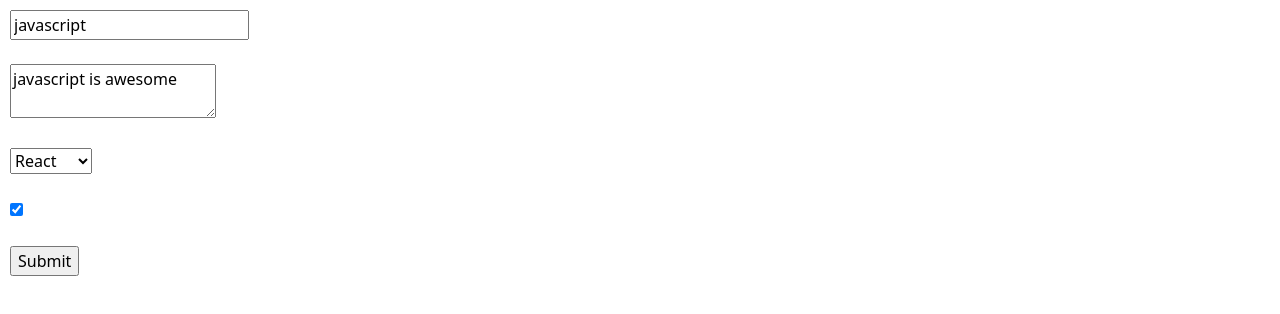
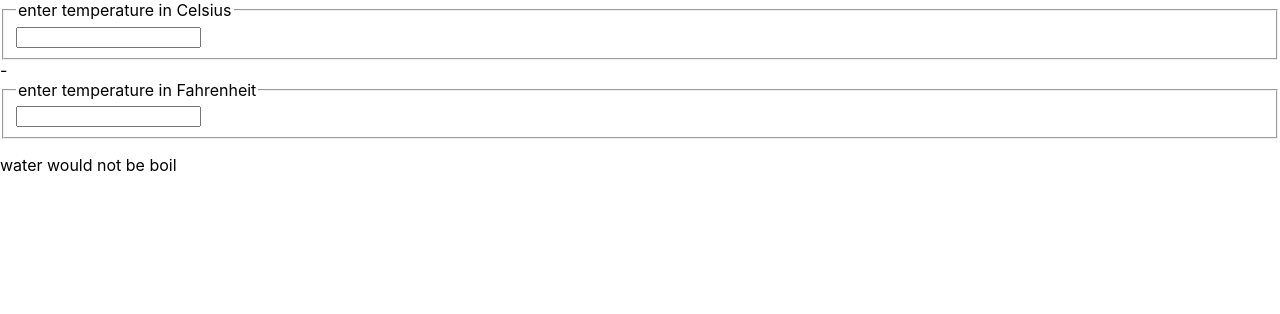
Before and after one commit to enamul58/React-JS-Fundamentals, a React (Create React App) app in the folder reactexercise/: page / in a window 1280 px wide. Shown: the top 314 px of the page. Built offline with nearby package versions, Linux system fonts and the light colour scheme.

Commit message:
temperature calculator app

```diff
--- a/reactexercise/src/App.js
+++ b/reactexercise/src/App.js
@@ -11,9 +11,10 @@
 import ClockTwo from "./components/Clock_2/ClockTwo";
 import ClockList from "./components/Clock_2/ClockList";
 import Form from "./components/Form/Form";
+import Calculator from "./components/TemperatureCalculator/Calculator";
 
 function App() {
-  const ary = [1, 2, 3];
+  // const ary = [1, 2, 3];
   return (
     <>
       {/* <Card style={{ width: "20rem", margin: "20px" }}>
@@ -34,7 +35,8 @@
       {/* <Clock local="bn-BD"></Clock> */}
       {/* <ClockTwo></ClockTwo> */}
       {/* <ClockList ary={ary}></ClockList> */}
-      <Form></Form>
+      {/* <Form></Form> */}
+      <Calculator />
     </>
   );
 }
--- /dev/null
+++ b/reactexercise/src/components/TemperatureCalculator/BoilingVerdict.js
@@ -0,0 +1,6 @@
+export default function BoilingVerdict({ celsius = 0 }) {
+  if (celsius >= 100) {
+    return <p>water would be boil</p>;
+  }
+  return <p>water would not be boil</p>;
+}
--- /dev/null
+++ b/reactexercise/src/components/TemperatureCalculator/Calculator.js
@@ -0,0 +1,43 @@
+import React from "react";
+import BoilingVerdict from "./BoilingVerdict";
+import TemperatureInput from "./TemperatureInput";
+import { convert, toCelsius, toFahrenhit } from "./Convater";
+
+export default class Calculator extends React.Component {
+  state = {
+    temperature: "",
+    scale: "c",
+  };
+
+  onTemperatureChange = (e, scale) => {
+    this.setState({
+      temperature: e.target.value,
+      scale,
+    });
+  };
+
+  render() {
+    const { temperature, scale } = this.state;
+    console.log(temperature + " " + scale);
+    const celsius =
+      scale === "f" ? convert(temperature, toCelsius) : temperature;
+    const fahrenhit =
+      scale === "c" ? convert(temperature, toFahrenhit) : temperature;
+    console.log(fahrenhit);
+    return (
+      <>
+        <TemperatureInput
+          scale="c"
+          temperature={celsius}
+          onTemperatureChange={this.onTemperatureChange}
+        ></TemperatureInput>-
+        <TemperatureInput
+          scale="f"
+          temperature={fahrenhit}
+          onTemperatureChange={this.onTemperatureChange}
+        ></TemperatureInput>
+        <BoilingVerdict celsius={parseFloat(temperature)} />
+      </>
+    );
+  }
+}
--- /dev/null
+++ b/reactexercise/src/components/TemperatureCalculator/Convater.js
@@ -0,0 +1,17 @@
+export function toCelsius(fahrenhit) {
+  return ((fahrenhit - 32) * 5) / 9;
+}
+
+export function toFahrenhit(celsius) {
+  return (celsius * 9) / 5 + 32;
+}
+
+export function convert(temperature, convertTo) {
+  const input = parseFloat(temperature);
+  if (Number.isNaN(input)) {
+    return "";
+  }
+  const output = convertTo(input);
+  const rounded = Math.round(output * 1000) / 1000;
+  return rounded;
+}
--- /dev/null
+++ b/reactexercise/src/components/TemperatureCalculator/TemperatureInput.js
@@ -0,0 +1,25 @@
+import React from "react";
+
+const scaleName = {
+  c: "Celsius",
+  f: "Fahrenheit",
+};
+export default function TemperatureInput({
+  temperature,
+  scale,
+  onTemperatureChange,
+}) {
+  console.log(temperature + "" + scale);
+  return (
+    <>
+      <fieldset>
+        <legend>enter temperature in {scaleName[scale]}</legend>
+        <input
+          type="text"
+          value={temperature}
+          onChange={(e) => onTemperatureChange(e, scale)}
+        />
+      </fieldset>
+    </>
+  );
+}
--- /dev/null
+++ b/reactexercise/src/components/TemperatureCalculator_02/Calculator.js
@@ -0,0 +1 @@
+import React from "react";
--- a/reactexercise/src/index.js
+++ b/reactexercise/src/index.js
@@ -3,7 +3,7 @@
 import "./index.css";
 import App from "./App";
 import reportWebVitals from "./reportWebVitals";
-import "bootstrap/dist/css/bootstrap.min.css";
+// import "bootstrap/dist/css/bootstrap.min.css";
 // import "./style.css";
 
 const root = ReactDOM.createRoot(document.getElementById("root"));
```
Also changed, not shown: reactexercise/src/components/TemperatureCalculator_02/BoilingVerdict.js (added), reactexercise/src/components/TemperatureCalculator_02/TemperatureConverter.js (added), reactexercise/src/components/TemperatureCalculator_02/TemperatureInput.js (added).
